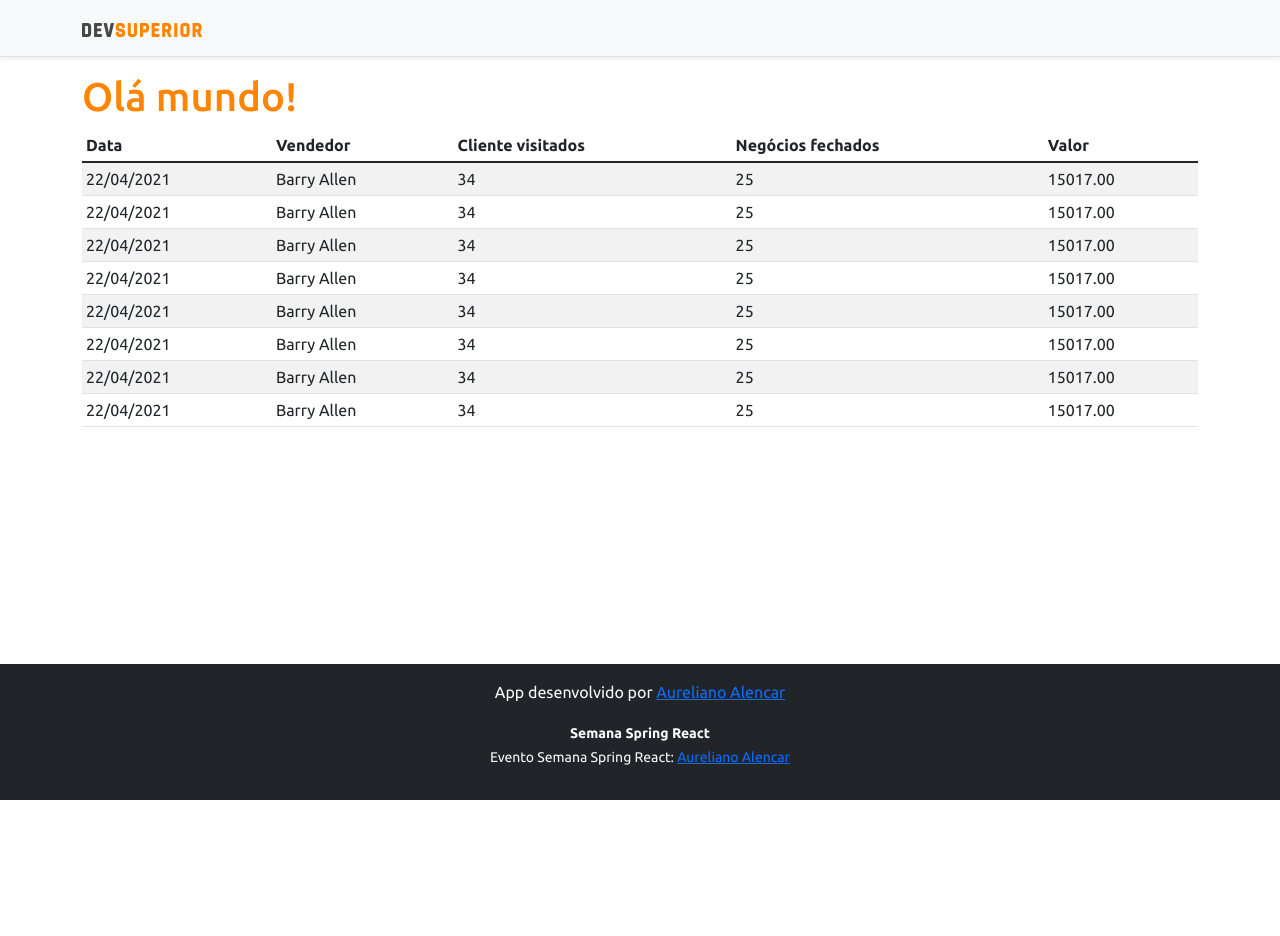
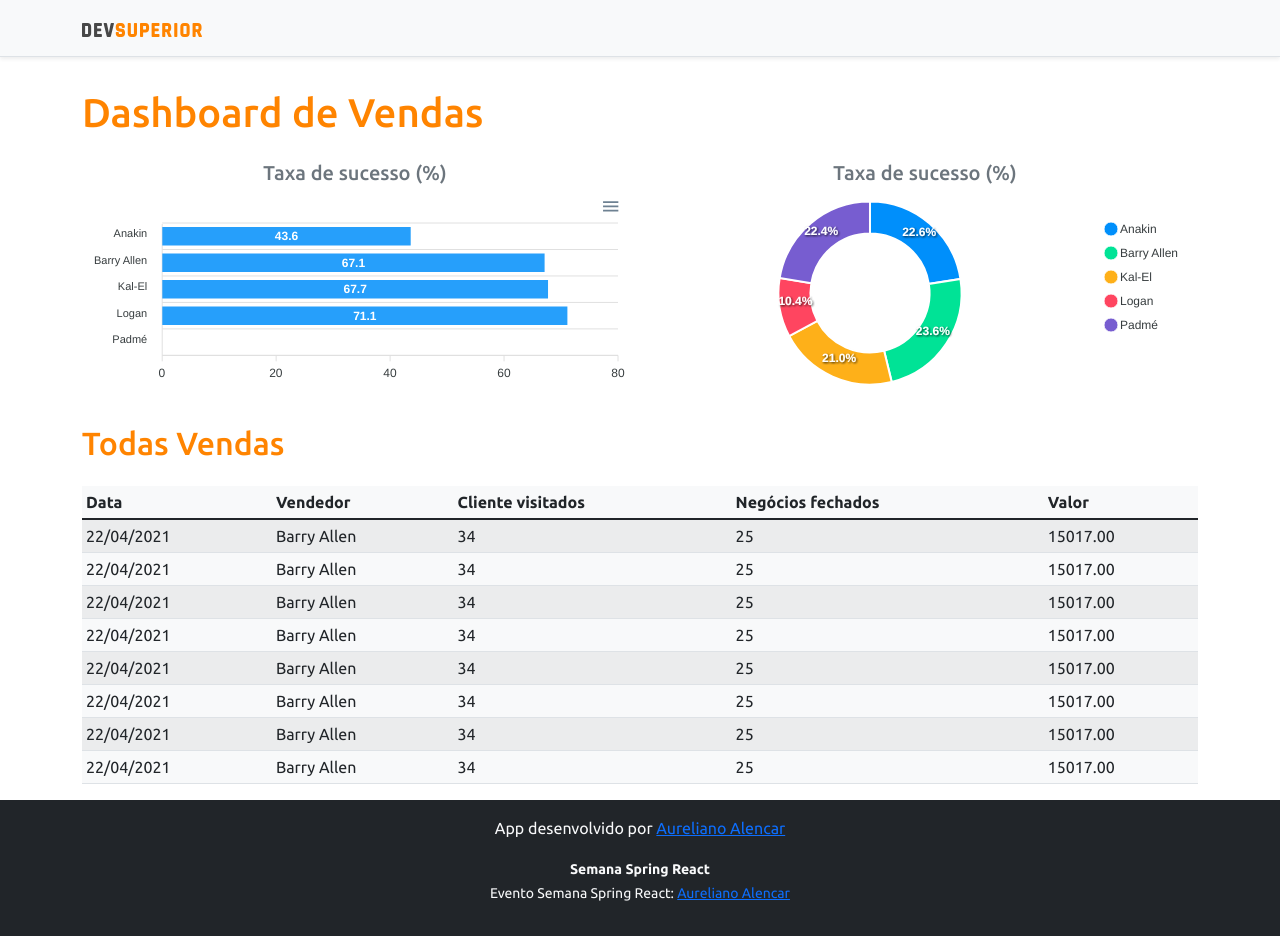
Before and after one commit to AurelianoAlencar/projeto-vendas, a React (Create React App) app in the folder frontend/: page / in a window 1280 px wide. Before the commit the page ends 800 px from the top, so only its background shows below. Built offline with nearby package versions, Linux system fonts and the light colour scheme.

Commit message:
Static charts

```diff
--- a/frontend/package.json
+++ b/frontend/package.json
@@ -10,8 +10,10 @@
     "@types/node": "^16.11.22",
     "@types/react": "^17.0.39",
     "@types/react-dom": "^17.0.11",
+    "apexcharts": "^3.35.2",
     "bootstrap": "^5.1.3",
     "react": "^17.0.2",
+    "react-apexcharts": "^1.4.0",
     "react-dom": "^17.0.2",
     "react-scripts": "5.0.0",
     "typescript": "^4.5.5",
--- a/frontend/src/App.tsx
+++ b/frontend/src/App.tsx
@@ -1,4 +1,6 @@
+import BarChart from "componets/BarChart";
 import DataTable from "componets/DataTable";
+import DonutChart from "componets/DonutChart";
 import Footer from "componets/Footer";
 import NavBar from "componets/NavBar";
 
@@ -9,9 +11,32 @@ function App() {
     <>
       <NavBar />
       <div className="container">
-        <h1 className="text-primary" >  Olá mundo!</h1>
+        <h1 className="text-primary py-3" >Dashboard de Vendas</h1>
 
-      <DataTable/>
+        <div className="row px-6">
+          <div className="col-sm-6">
+            <h5 className="text-center text-secondary">Taxa de sucesso (%)</h5>
+            <BarChart />
+
+
+          </div>
+          <div className="col-sm-6">
+            <h5 className="text-center text-secondary">Taxa de sucesso (%)</h5>
+            <DonutChart />
+
+
+          </div>
+
+
+        </div>
+
+        <div className="py-3">
+
+          <h2 className="text-primary">Todas Vendas</h2>
+        </div>
+
+
+        <DataTable />
       </div>
       <Footer />
     </>
--- a/frontend/src/assets/css/styles.css
+++ b/frontend/src/assets/css/styles.css
@@ -35,3 +35,9 @@ html, body {
 
     color: var(--color-primary) ! important;
 }
+
+.table {
+    --bs-table-color: var(--bs-gray-600);
+    --bs-table-bg: var(--bs-gray-100);
+    --bs-table-border-color: transparent;
+  }
--- /dev/null
+++ b/frontend/src/componets/BarChart/index.tsx
@@ -0,0 +1,43 @@
+import Chart from 'react-apexcharts';
+
+const BarChart = () => {
+
+    const options = {
+        plotOptions: {
+            bar: {
+
+                horizontal: true,
+            }
+
+        },
+
+    };
+
+    const mockData = {
+
+        labels: {
+
+            categories: ['Anakin', 'Barry Allen', 'Kal-El', 'Logan', 'Padmé']
+        },
+
+        series: [
+            {
+                name: "% Sucesso",
+                data: [43.6, 67.1, 67.7, 71.1]
+
+            }
+        ]
+    };
+
+    return (
+
+        <Chart
+            options={{ ...options, xaxis: mockData.labels }}
+            series={mockData.series}
+            type="bar"
+            height={200}
+        />
+
+    );
+}
+export default BarChart;
--- /dev/null
+++ b/frontend/src/componets/DonutChart/index.tsx
@@ -0,0 +1,30 @@
+
+import Chart from 'react-apexcharts';
+
+const DonutChart = () => {
+
+
+    const mockData = {
+        series: [477138, 499928, 444867, 220426, 473088],
+        labels: ['Anakin', 'Barry Allen', 'Kal-El', 'Logan', 'Padmé']
+    }
+
+    const options = {
+        legend: {
+            show: true
+        }
+    }
+
+
+    return (
+
+        <Chart
+            options={{ ...options, labels: mockData.labels }}
+            series={mockData.series}
+            type="donut"
+            height={200}
+        />
+
+    );
+}
+export default DonutChart;
```
Also changed, not shown: frontend/src/componets/DataTable/index.tsx (+7 -0 lines), 1 other file (tests, documents, lock files or other folders).
